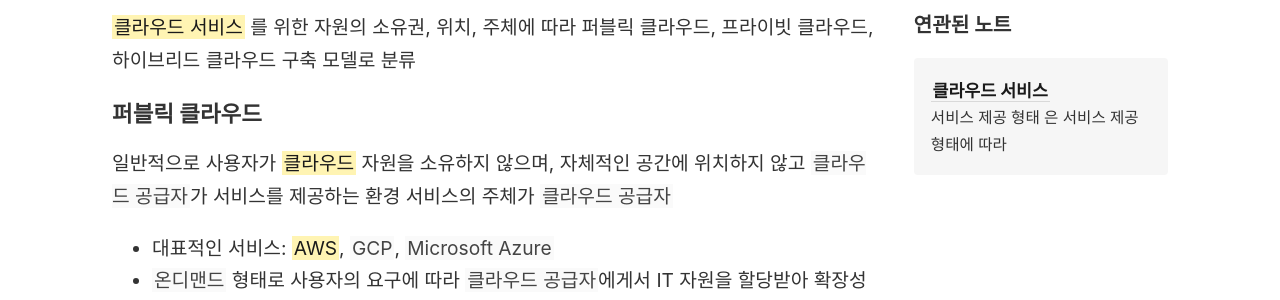
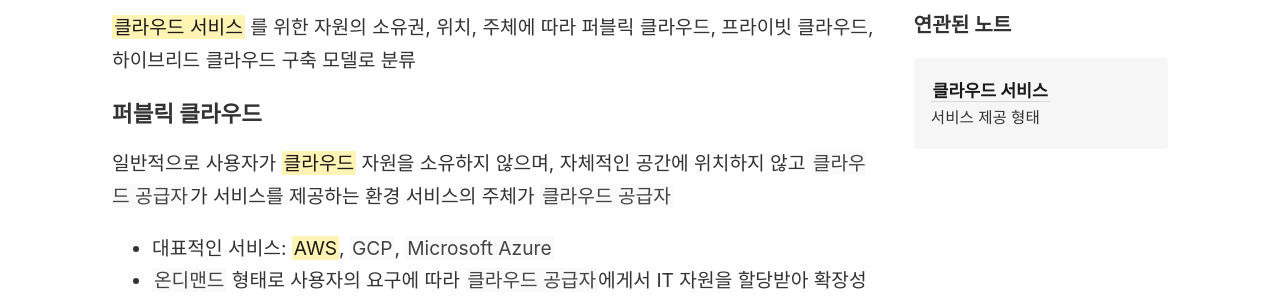
Before and after one commit to Monixc/AWS-NOTE, a Jekyll site: the page built from _notes/AWS 정리/클라우드 구축 모델.md, in a window 1280 px wide. Shown: the part 265-565 px from the top of the page. Built offline with Jekyll 4.4.1, drawn with Linux system fonts in a browser that asks for light colours; nearby versions of some CDN libraries; some web fonts are replaced.

Commit message:
fix: 오류 수정

```diff
--- a/_layouts/note.html
+++ b/_layouts/note.html
@@ -28,8 +28,11 @@
             <strong>{{ backlink.title }}</strong>
           </a><br>
           <div style="font-size: 0.9em">
-            {{ backlink.excerpt | strip_html | truncatewords: 20 | replace: "[[", "<span style='display:none;'>" |
-              replace: "]]", "</span>" | replace: "#", "<span style='color: #888;'>" }}
+            {% assign preview_content = backlink.excerpt | strip_html | truncatewords: 20 %}
+            {% assign preview_content = preview_content | replace: "[!note]", "" | strip %}
+            {% assign preview_content = preview_content | replace: "[[", "" | replace: "]]", "" %}
+            {% assign preview_content = preview_content | replace: "|", "" %}
+            {{ preview_content | split: "#" | last }}
           </div>
         </div>
         {% endfor %}
--- a/_notes/AWS 정리/클라우드 구축 모델.md
+++ b/_notes/AWS 정리/클라우드 구축 모델.md
@@ -4,6 +4,7 @@
 [[클라우드 서비스]] 를 위한 자원의 소유권, 위치, 주체에 따라 퍼블릭 클라우드, 프라이빗 클라우드, 하이브리드 클라우드 구축 모델로 분류
 
 ### 퍼블릭 클라우드
+
 일반적으로 사용자가 [[클라우드]] 자원을 소유하지 않으며, 자체적인 공간에 위치하지 않고 [[클라우드 공급자]]가 서비스를 제공하는 환경
 서비스의 주체가 ==[[클라우드 공급자]]==
 
@@ -11,11 +12,13 @@
 - [[온디맨드]] 형태로 사용자의 요구에 따라 [[클라우드 공급자]]에게서 IT 자원을 할당받아 확장성이 우수하며, 여러 국가 지역에 데이터 센터를 보유하고 있어 글로벌 서비 제공에 유리
 
 ### 프라이빗 클라우드
+
 사용자 전용 [[클라우드]] 환경으로, 자원의 소유권은 사용자한테 있고, 프라이빗 클라우드는 [[온프레미스]]환경에 구축되어 서비스를 받는 환경
 서비스의 주체가 ==사용자==
 
 - [[온프레미스]] 환경에 구축되어 보안이 우수하지만, [[#퍼블릭 클라우드]]보다 서비스 확장성이 떨어짐
 
 ### 하이브리드 클라우드
+
 [[#퍼블릭 클라우드]]와 [[#프라이빗 클라우드]]의 단점을 보완하려고 등장한 [[클라우드]] 모델
-다수의 클라우드 시스템이 혼합되어 있는 형태(퍼블릭 + 프라이빗  등)
+다수의 클라우드 시스템이 혼합되어 있는 형태(퍼블릭 + 프라이빗 등)
--- a/_plugins/bidirectional_links_generator.rb
+++ b/_plugins/bidirectional_links_generator.rb
@@ -45,6 +45,7 @@
         # Handle regular links
         anchor_tag = "<a class='internal-link' href='#{new_href}'>\\1</a>"
 
+        # Replace double-bracketed links using note title
         current_note.content.gsub!(
           /\[\[(#{note_title_regexp_pattern}|#{title_from_data})\]\]/i,
           anchor_tag
```
Also changed, not shown: _notes/AWS 정리/클라우드 서비스.md (+3 -1 lines).
